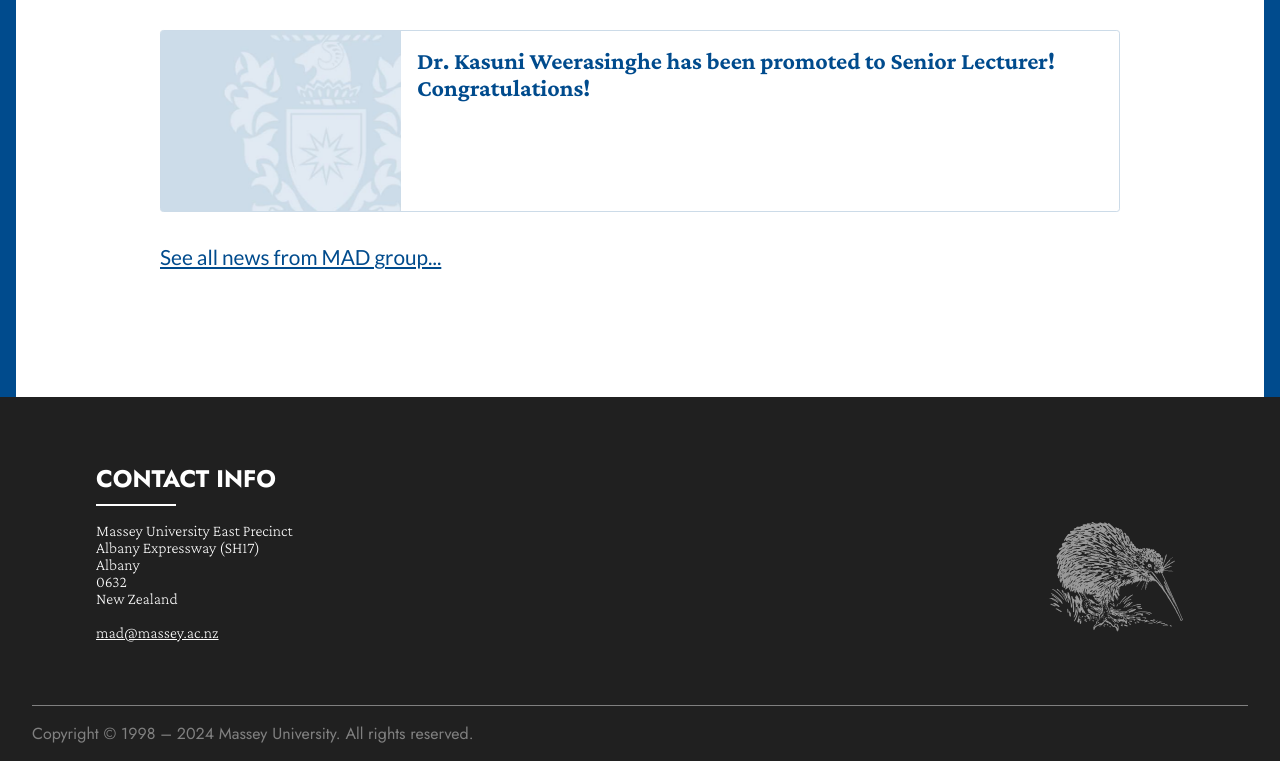
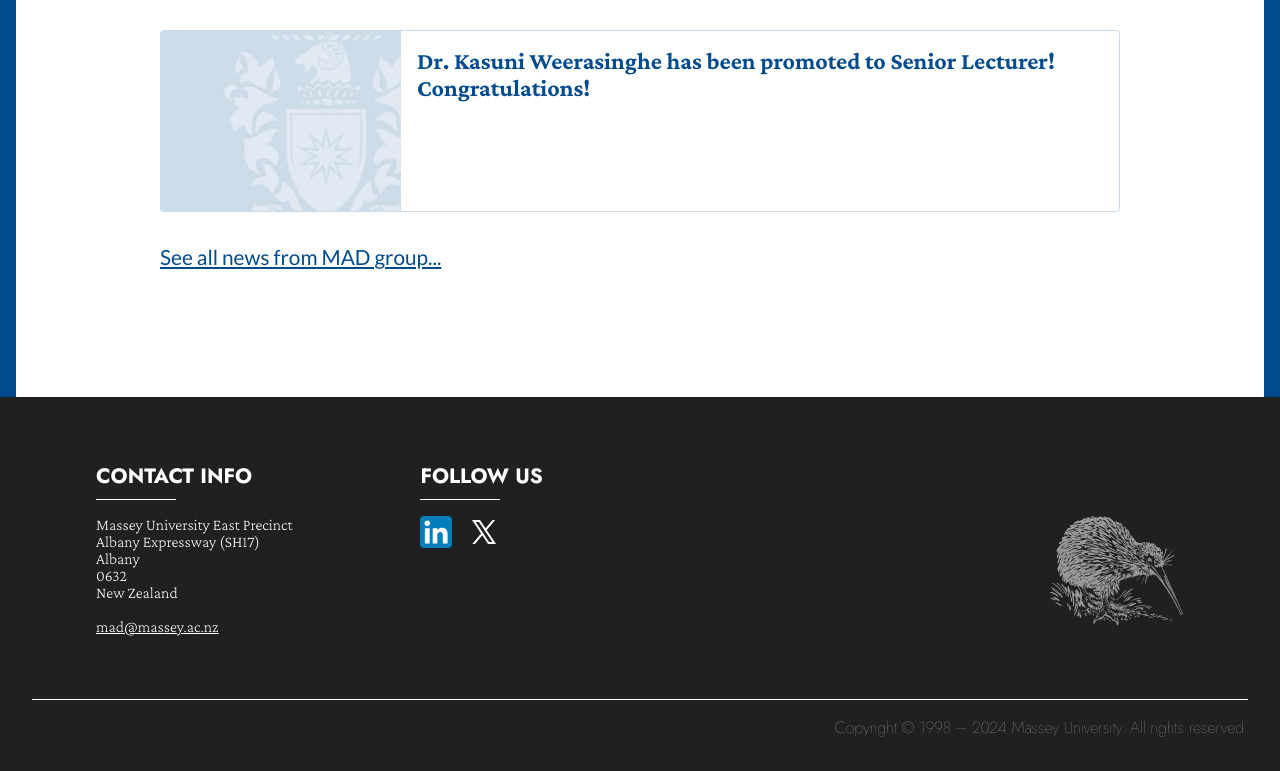
Before and after one commit to samkaraca/mad-website, a Next.js app: page / in a window 1280 px wide. Shown: the part 1671-2442 px from the top of the page. Built offline with nearby package versions, Linux system fonts and the light colour scheme.

Commit message:
Add linkedin and twitter links to the footer.

```diff
--- a/src/features/footer/footer.module.scss
+++ b/src/features/footer/footer.module.scss
@@ -26,8 +26,10 @@
 
   > .main-content {
     display: flex;
-    justify-content: space-between;
+    flex-wrap: wrap;
     align-items: flex-end;
+    justify-content: center;
+    gap: 8rem;
 
     > img {
       padding-bottom: 0.5rem;
@@ -37,7 +39,14 @@
   }
 }
 
-@media screen and (max-width: 768px) {
+.contact-and-follow {
+  display: flex;
+  flex-wrap: wrap;
+  flex-grow: 1;
+  gap: 8rem;
+}
+
+@media screen and (max-width: 850px) {
   .footer-body {
     padding: 0;
     padding-top: 4rem;
@@ -45,26 +54,55 @@
     > .main-content {
       flex-direction: column;
       align-items: center;
+      gap: 4rem;
 
       > img {
         margin-block: 2rem;
-        margin-top: 6rem;
         height: 4rem;
       }
     }
   }
+
+  .contact-and-follow {
+    // flex-direction: column;
+    width: 100%;
+    justify-content: space-evenly;
+    gap: unset;
+  }
 }
 
-.contact {
+@media screen and (max-width: 480px) {
+  .contact-and-follow {
+    width: max-content;
+    margin-inline: auto;
+    flex-direction: column;
+    gap: 4rem;
+  }
+}
+
+.social-media-icon {
+  margin-right: 1rem;
+
+  > img {
+    height: 2rem;
+    transition: transform 0.2s;
+
+    &:hover {
+      transform: scale(1.05);
+    }
+  }
+}
+
+.footer-section {
   font-weight: lighter;
 
   h2 {
-    font-size: 1.5rem;
+    font-size: 1.3rem;
     margin-bottom: 0.5rem;
   }
 
   .divider {
-    height: 0.1rem;
+    height: 1px;
     background-color: $footer-title-color;
     width: 5rem;
     margin-bottom: 1rem;
@@ -75,10 +113,19 @@
   width: 100%;
 
   > p {
-    border-top: 1px solid grey;
-    color: grey;
+    text-align: right;
+    font-weight: 100;
+    border-top: 0.1px solid white;
+    color: white;
     margin-inline: gv.$default-padding-inline-small;
-    padding-block: 1rem;
+    padding-top: 1rem;
+    padding-bottom: 2rem;
+  }
+}
+
+@media screen and (max-width: 768px) {
+  .copyright > p {
+    text-align: left;
   }
 }
 
--- a/src/features/footer/index.tsx
+++ b/src/features/footer/index.tsx
@@ -26,7 +26,7 @@
         }}
       >
         Acknowledgement: This website was built by Ali Nehir Dündar and Hikmet
-        Sami Karaca with 🧡
+        Sami Karaca with ❤️
       </section>
       <Overlay
         isOpen={hamburgerMenuStatus === "open"}
@@ -34,7 +34,8 @@
       />
       <section className={styles["footer-body"]}>
         <section className={styles["main-content"]}>
-          <section className={`${styles["contact"]}`}>
+          <section className={styles["contact-and-follow"]}>
+            <section className={`${styles["footer-section"]}`}>
               <h2 className={`${jost.className}`}>CONTACT INFO</h2>
               <div className={styles["divider"]} />
               <p className={`${crimsonPro.className}`}>
@@ -45,6 +46,31 @@
                 New Zealand <br /> <br />
                 <a href="mailto:mad@massey.ac.nz">mad@massey.ac.nz</a>
               </p>
+            </section>
+            <section className={`${styles["footer-section"]}`}>
+              <h2 className={`${jost.className}`}>FOLLOW US</h2>
+              <div className={styles["divider"]} />
+              <p className={`${crimsonPro.className}`}>
+                <a
+                  target="_blank"
+                  className={styles["social-media-icon"]}
+                  href="https://www.linkedin.com/in/management-analytics-decision-making-aa839013a/"
+                >
+                  <img src="/icons/blue-linkedin.svg" alt="" />
+                </a>
+                <a
+                  target="_blank"
+                  className={`${styles["social-media-icon"]}`}
+                  href="https://twitter.com/MADWorkgroup"
+                >
+                  <img
+                    style={{ filter: "invert(1)" }}
+                    src="/icons/x.svg"
+                    alt="The logo of social media website X"
+                  />
+                </a>
+              </p>
+            </section>
           </section>
           <img src="/kiwi-bird.svg" alt="Kiwi bird" />
         </section>
```
Also changed, not shown: public/icons/blue-linkedin.svg (added), public/icons/x.svg (added). Lines whose indentation alone changed are shown as unchanged.
